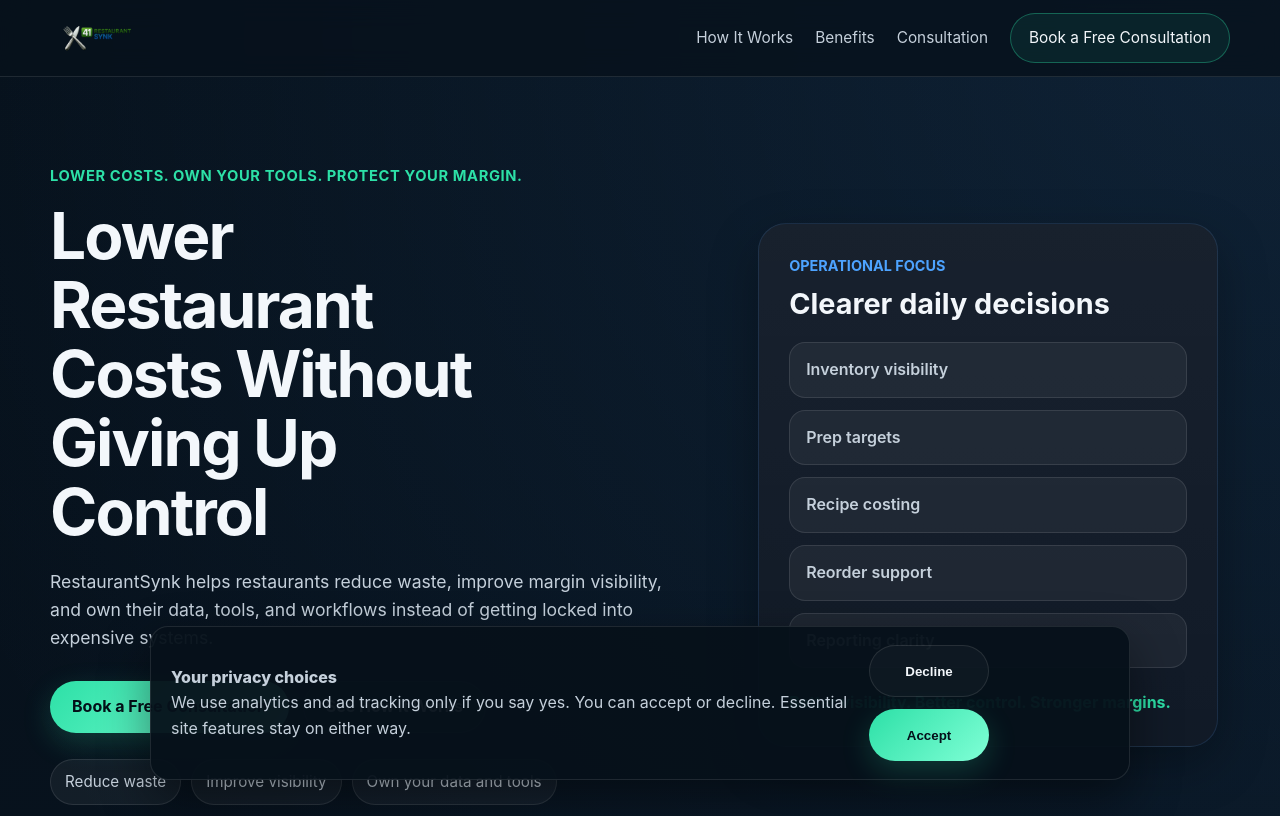
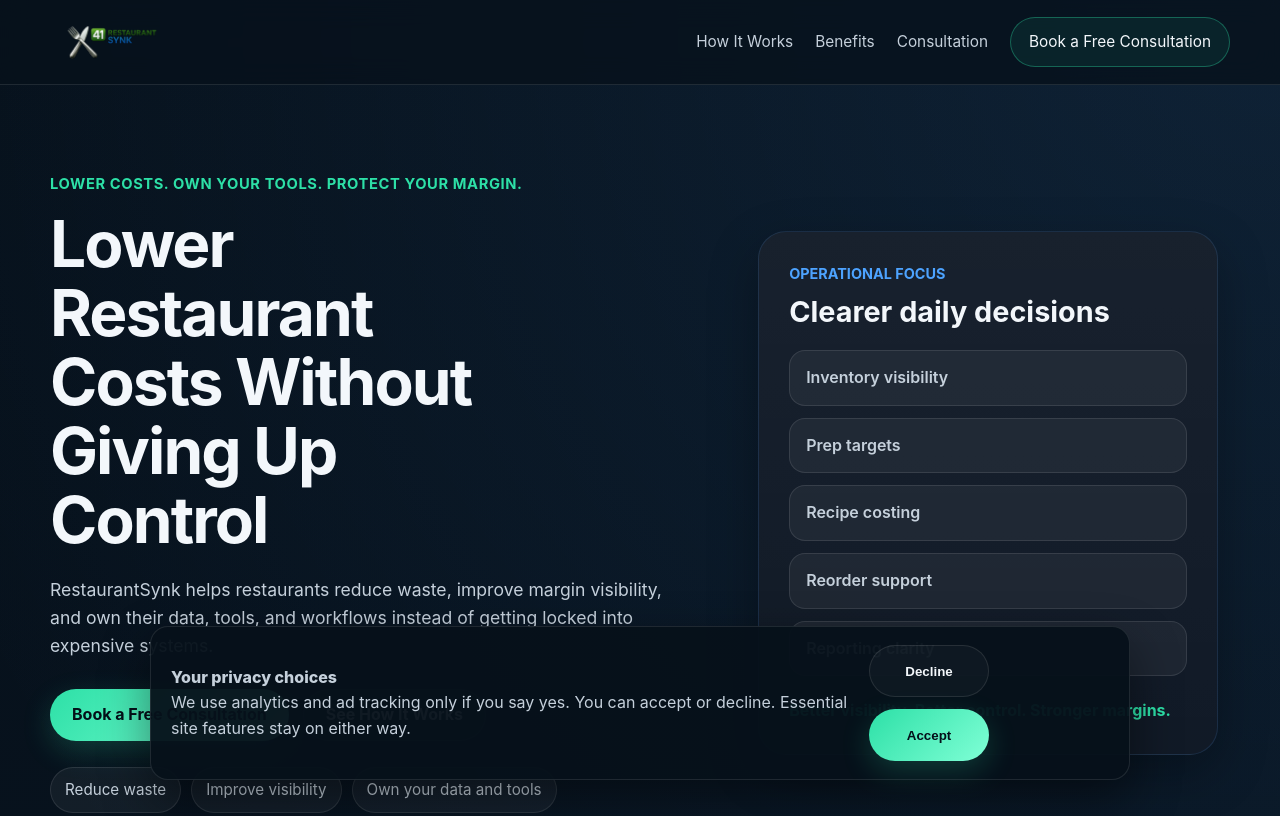
Before and after one commit to Knewquist55/own-your-pos, a plain HTML site: page index.html in a window 1280 px wide. Shown: the top 816 px of the page. Drawn offline with Linux system fonts and the light colour scheme.

Commit message:
Increase brand logo height to 84px

```diff
--- a/styles.css
+++ b/styles.css
@@ -51,7 +51,7 @@
 }
 
 .brand-logo {
-  height: 64px;
+  height: 84px;
   width: auto;
   display: block;
 }
```
